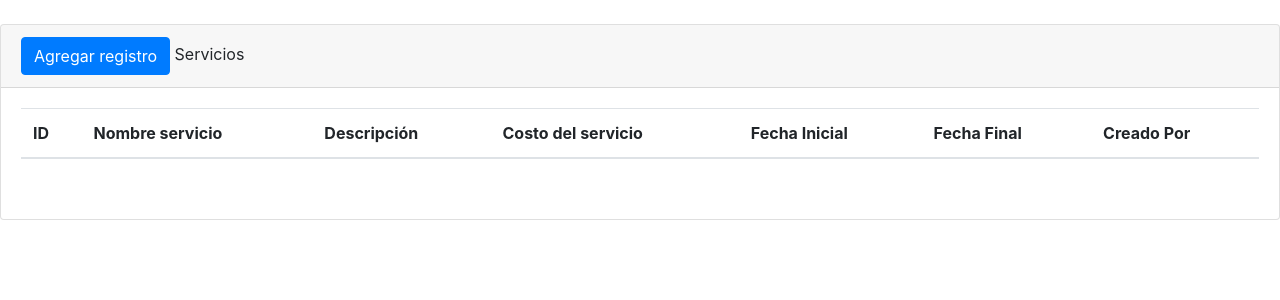
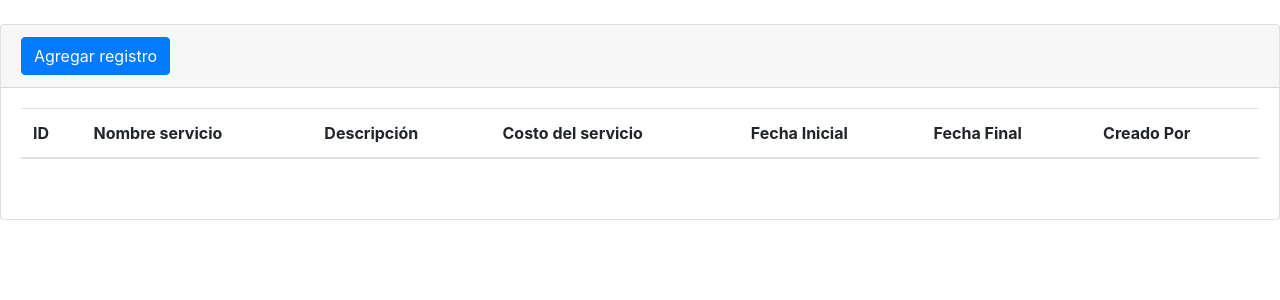
Before and after one commit to DayElvir/Regi_Proyect, a PHP site: page /Modulos/servicios/index.php in a window 1280 px wide. Shown: the part 86-386 px from the top of the page. Run offline with PHP 8.4, Linux system fonts and the light colour scheme; lists and menus that the app fills with data are empty; some libraries are stand-ins or nearby versions.

Commit message:
Actualizacion dayana

```diff
--- a/Modulos/servicios/crear.php
+++ b/Modulos/servicios/crear.php
@@ -0,0 +1 @@
+Crear Servicio
--- a/Modulos/servicios/index.php
+++ b/Modulos/servicios/index.php
@@ -12,8 +12,6 @@
         role="button"
         >Agregar registro</a
     >
-    Servicios
-
     </div>
     <div class="card-body">
    <div
```
